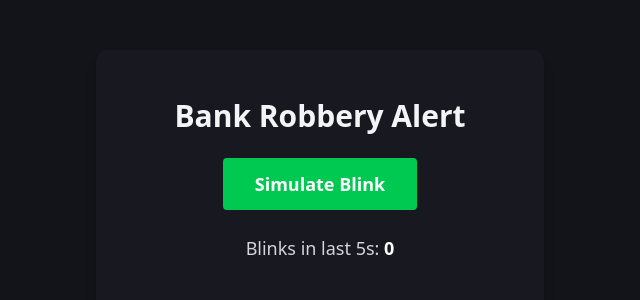
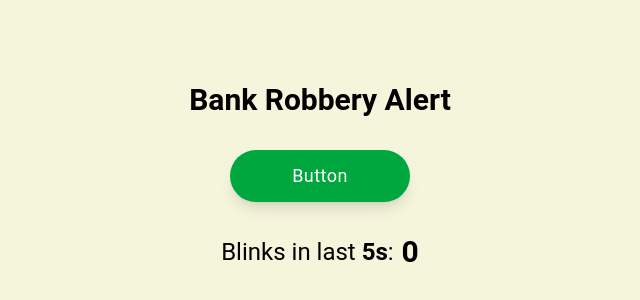
Before and after one commit to S-Roomi/iBlink, a React (Vite) app in the folder my-app/: page / in a window 1280 px wide. Shown: the part 212-512 px from the top of the page, without its empty margins (320-960 px from the left). Built offline with nearby package versions, Linux system fonts and the light colour scheme.

Commit message:
made the ui better a bit

```diff
--- a/my-app/src/BlinkDetector.tsx
+++ b/my-app/src/BlinkDetector.tsx
@@ -1,3 +1,4 @@
+
 import { useState } from "react";
 
 
@@ -19,24 +20,27 @@ export default function BlinkDetector() {
   };
 
   return (
-    <div className="flex items-center justify-center min-h-screen bg-[#13131a]">
-      <div className="bg-[#181820] rounded-xl shadow-lg px-10 py-12 flex flex-col items-center w-full max-w-md">
-        <h1 className="text-3xl font-bold mb-6 text-gray-100 text-center">Bank Robbery Alert</h1>
+    <div className="flex flex-col items-center justify-center min-h-screen bg-[#F5F5DC] font-['Roboto','Arial','sans-serif']">
+      <h1 className="text-3xl font-bold mb-8 text-black text-center font-['Roboto','Arial','sans-serif']">Bank Robbery Alert</h1>
       <button
-          className="mb-6 px-8 py-3 bg-green-500 hover:bg-green-600 text-white text-lg font-semibold rounded transition"
+        className="mb-8 px-8 py-3 bg-green-600 hover:bg-green-700 text-white text-lg font-normal rounded-full transition shadow-lg min-w-[180px] tracking-wide font-['Roboto','Arial','sans-serif']"
         onClick={handleBlink}
       >
-          Simulate Blink
+        Button
       </button>
-        <div className="text-lg mb-4 text-gray-300">
-          Blinks in last 5s: <span className="font-bold text-white">{blinks.length}</span>
+      <div className="text-2xl mb-6 text-black font-['Roboto','Arial','sans-serif'] flex items-center gap-2">
+        <span className="">Blinks in last <span className="font-semibold">5s</span>:</span>
+        <span className="font-bold text-3xl">{blinks.length}</span>
       </div>
       {alert && (
-          <div className="p-4 bg-red-600 text-white rounded font-semibold text-center w-full shadow-md">
-            Alert! Abnormal blink pattern detected!
+        <div className="flex flex-col gap-1 p-4 rounded-lg bg-[#f8d7da] border border-[#f5c2c7] text-[#842029] w-full max-w-md shadow-md">
+          <div className="flex items-center mb-1">
+            <svg className="mr-2" width="18" height="18" fill="none" viewBox="0 0 24 24"><circle cx="12" cy="12" r="10" fill="#f5c2c7"/><path d="M12 8v4" stroke="#842029" strokeWidth="2" strokeLinecap="round"/><circle cx="12" cy="16" r="1" fill="#842029"/></svg>
+            <span className="font-semibold">Alert!</span>
+          </div>
+          <div>Abnormal blink pattern detected!</div>
         </div>
       )}
     </div>
-    </div>
   );
 }
```
Lines whose indentation alone changed are shown as unchanged.
